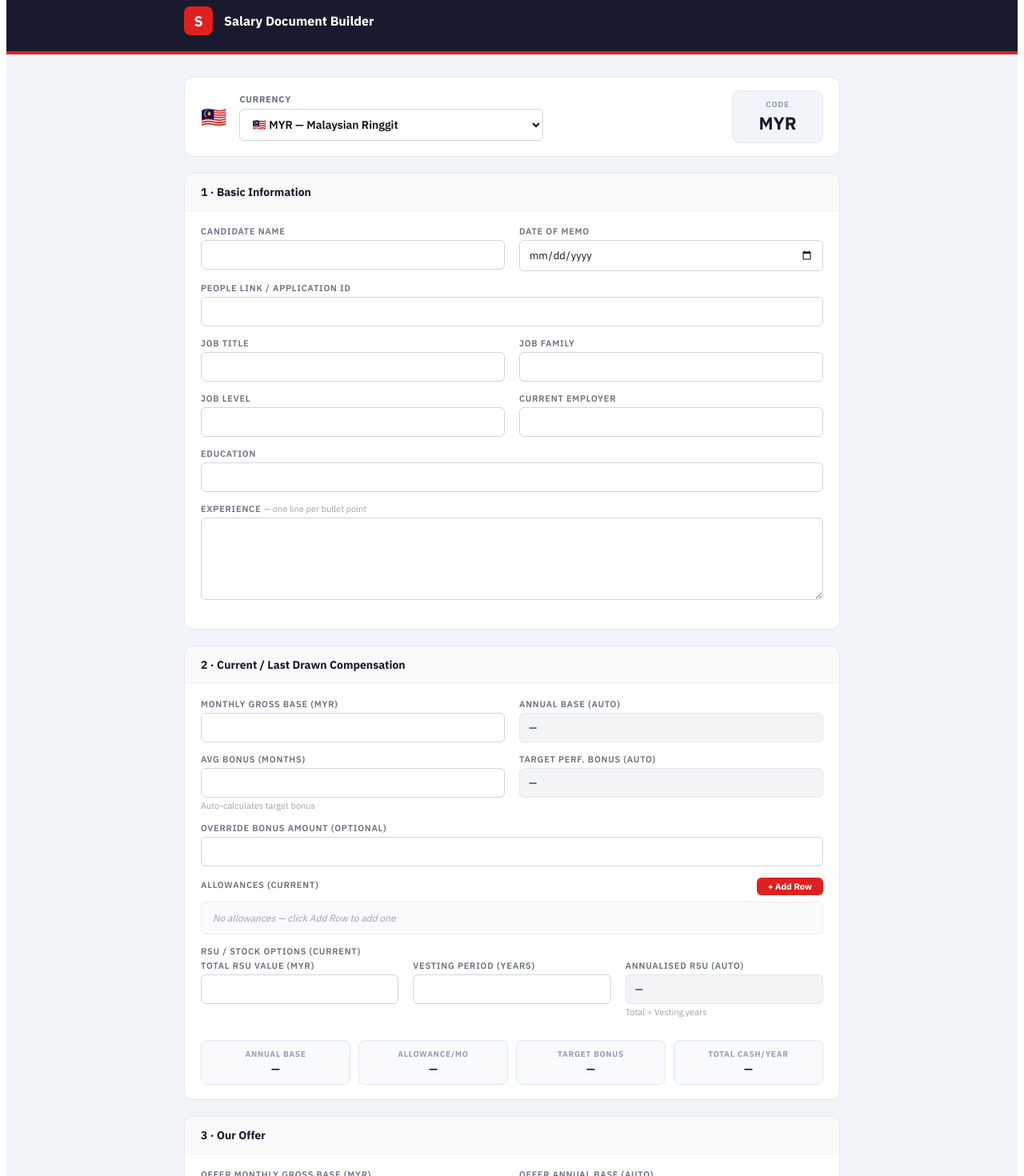
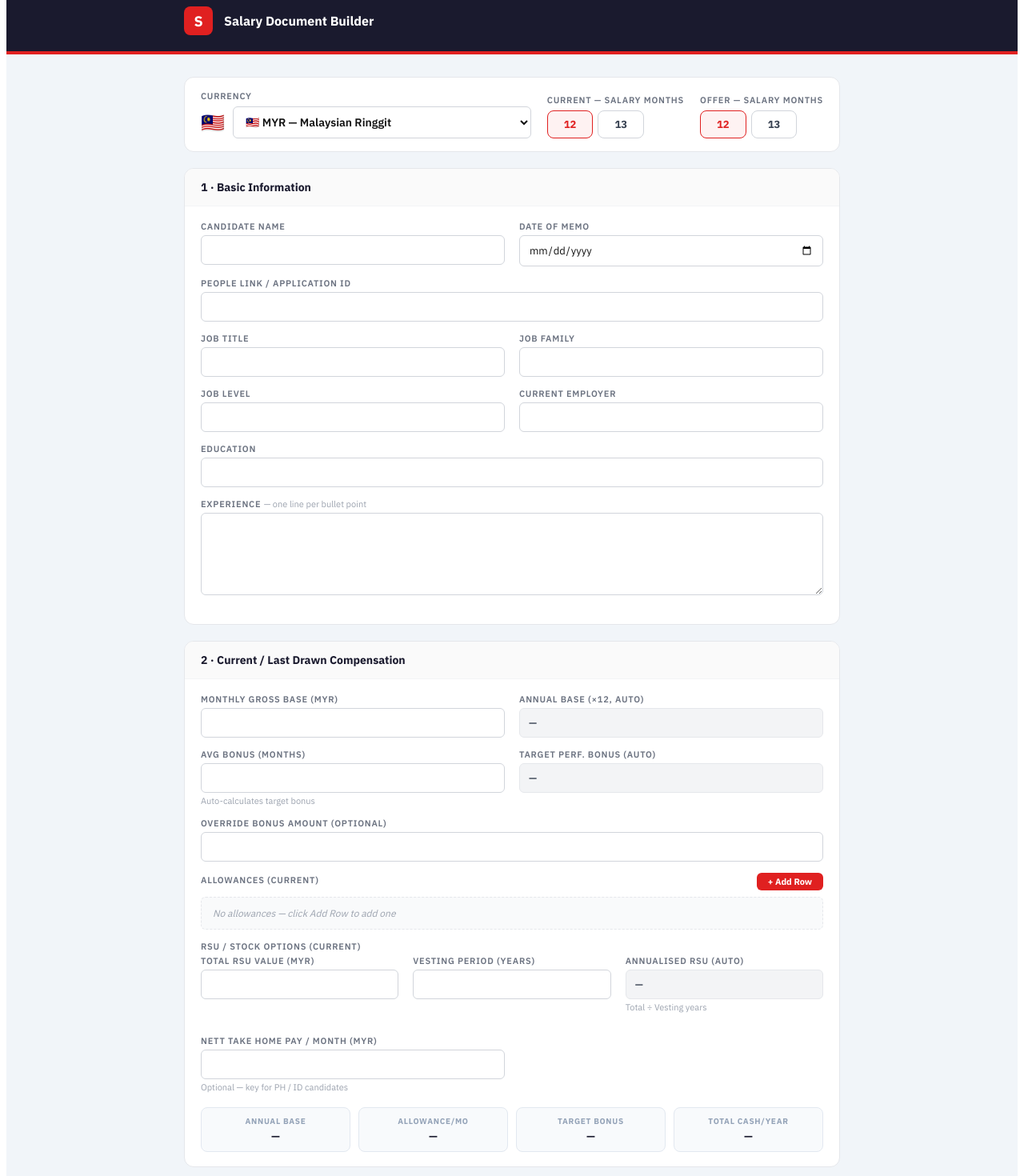
Before and after one commit to MKCFSEA/salary-document-generator, a React (Vite) app in the folder salary-memo/: page / in a window 1280 px wide. Shown: the part 20-1490 px from the top of the page at 80% size. Built offline with nearby package versions, Linux system fonts and the light colour scheme.

Commit message:
Update App.jsx

```diff
--- a/salary-memo/src/App.jsx
+++ b/salary-memo/src/App.jsx
@@ -7,16 +7,16 @@ import {
 import { saveAs } from "file-saver";
 
 const SEA_CURRENCIES = [
-  { code: "MYR", label: "MYR — Malaysian Ringgit",   locale: "en-MY", flag: "🇲🇾" },
-  { code: "SGD", label: "SGD — Singapore Dollar",    locale: "en-SG", flag: "🇸🇬" },
-  { code: "IDR", label: "IDR — Indonesian Rupiah",   locale: "id-ID", flag: "🇮🇩" },
-  { code: "THB", label: "THB — Thai Baht",            locale: "th-TH", flag: "🇹🇭" },
-  { code: "PHP", label: "PHP — Philippine Peso",      locale: "en-PH", flag: "🇵🇭" },
-  { code: "VND", label: "VND — Vietnamese Dong",      locale: "vi-VN", flag: "🇻🇳" },
-  { code: "MMK", label: "MMK — Myanmar Kyat",         locale: "my-MM", flag: "🇲🇲" },
-  { code: "KHR", label: "KHR — Cambodian Riel",       locale: "km-KH", flag: "🇰🇭" },
-  { code: "LAK", label: "LAK — Lao Kip",              locale: "lo-LA", flag: "🇱🇦" },
-  { code: "BND", label: "BND — Brunei Dollar",        locale: "ms-BN", flag: "🇧🇳" },
+  { code: "MYR", label: "MYR — Malaysian Ringgit",  locale: "en-MY", flag: "🇲🇾", defaultMonths: 12 },
+  { code: "SGD", label: "SGD — Singapore Dollar",   locale: "en-SG", flag: "🇸🇬", defaultMonths: 12 },
+  { code: "IDR", label: "IDR — Indonesian Rupiah",   locale: "id-ID", flag: "🇮🇩", defaultMonths: 13 },
+  { code: "THB", label: "THB — Thai Baht",            locale: "th-TH", flag: "🇹🇭", defaultMonths: 12 },
+  { code: "PHP", label: "PHP — Philippine Peso",      locale: "en-PH", flag: "🇵🇭", defaultMonths: 13 },
+  { code: "VND", label: "VND — Vietnamese Dong",      locale: "vi-VN", flag: "🇻🇳", defaultMonths: 12 },
+  { code: "MMK", label: "MMK — Myanmar Kyat",         locale: "my-MM", flag: "🇲🇲", defaultMonths: 12 },
+  { code: "KHR", label: "KHR — Cambodian Riel",       locale: "km-KH", flag: "🇰🇭", defaultMonths: 12 },
+  { code: "LAK", label: "LAK — Lao Kip",              locale: "lo-LA", flag: "🇱🇦", defaultMonths: 12 },
+  { code: "BND", label: "BND — Brunei Dollar",        locale: "ms-BN", flag: "🇧🇳", defaultMonths: 12 },
 ];
 
 const n = (v) => parseFloat(v) || 0;
@@ -126,17 +126,18 @@ function Grid({ cols = 2, children }) {
   return <div style={{ display: "grid", gridTemplateColumns: `repeat(${cols}, 1fr)`, gap: "0 18px" }}>{children}</div>;
 }
 
-function DeltaPreview({ curr, offer, signOn, currAllowances, offerAllowances, fmt }) {
+function DeltaPreview({ curr, offer, signOn, currAllowances, offerAllowances, fmt, salaryMonths, offerSalaryMonths }) {
   const cAllow = sumAllow(currAllowances);
   const oAllow = sumAllow(offerAllowances);
   const rows = [
     { label: "Monthly Base", c: curr.monthly, o: offer.monthly },
-    { label: "Annual Base (×12)", c: curr.annual, o: offer.annual },
+    { label: `Annual Base (×${salaryMonths} / ×${offerSalaryMonths})`, c: curr.annual, o: offer.annual },
     ...(cAllow || oAllow ? [{ label: "Total Allowance / month", c: cAllow || null, o: oAllow || null }] : []),
     ...(curr.rsuTotal || offer.rsuTotal ? [{ label: "RSU / Options (Total)", c: curr.rsuTotal || null, o: offer.rsuTotal || null }] : []),
     ...(curr.rsuAnnual || offer.rsuAnnual ? [{ label: "RSU / Options (Annualised)", c: curr.rsuAnnual || null, o: offer.rsuAnnual || null }] : []),
     { label: "Target Bonus", c: curr.bonus, o: offer.bonus },
     { label: "Total Cash / Year", c: curr.ttc, o: offer.ttc, bold: true },
+    ...(curr.nettTakeHome || offer.nettTakeHome ? [{ label: "Nett Take Home / month", c: curr.nettTakeHome || null, o: offer.nettTakeHome || null }] : []),
     ...(signOn ? [{ label: "Sign-on (one-time)", c: null, o: signOn }] : []),
     { label: "Effective 1st-Year Pkg", c: curr.ttc, o: offer.firstYear, bold: true, highlight: true },
   ];
@@ -216,19 +217,8 @@ function JustificationBlock({ items, onChange }) {
 }
 
 async function generateDocx(payload) {
-  const { currencyCode, currencyLocale } = payload;
-
-  const C = (v) => {
-    if (!v && v !== 0) return "—";
-    const num = n(v);
-    if (!num) return "—";
-    try {
-      return `${currencyCode} ${num.toLocaleString(currencyLocale, { minimumFractionDigits: 0, maximumFractionDigits: 0 })}`;
-    } catch {
-      return `${currencyCode} ${num.toLocaleString("en-US", { minimumFractionDigits: 0, maximumFractionDigits: 0 })}`;
-    }
-  };
-
+  const { currencyCode, currencyLocale, salaryMonths, offerSalaryMonths } = payload;
+  const C = (v) => fmtCurrency(v, currencyCode, currencyLocale);
   const fmtD = (v) => { if (v === null || v === undefined) return "—"; const s = v > 0 ? "▲" : "▼"; return `${s} ${Math.abs(v).toFixed(2)}%`; };
   const pctC = (c, o) => { if (!n(c) || !n(o)) return null; return ((n(o) - n(c)) / n(c)) * 100; };
 
@@ -280,37 +270,33 @@ async function generateDocx(payload) {
 
   const expLines = (experience || "").split("\n").filter(l => l.trim());
 
+  // ── Comp table rows: Monthly Base → Month → Target Bonus → Allowance (total) → RSU → Other → TCC → Nett Take Home → Total Package ──
   const compRows = [];
   let even = true;
   const cr = (label, c, o, d, bold = false) => { compRows.push(compRow(label, c, o, d, even, bold)); even = !even; };
 
   cr("Monthly Base", C(curr.monthly), C(offer.monthly), pctC(curr.monthly, offer.monthly));
-  cr("Month", "12", "12", null);
+  cr("Month", String(salaryMonths), String(offerSalaryMonths), null);
+  cr("Target Bonus", C(curr.bonus), C(offer.bonus), pctC(curr.bonus, offer.bonus));
 
-  const allTypes = [...new Set([
-    ...currAllowances.map(r => r.type || "Allowance"),
-    ...offerAllowances.map(r => r.type || "Allowance"),
-  ])];
-  allTypes.forEach(type => {
-    const cR = currAllowances.find(r => (r.type || "Allowance") === type);
-    const oR = offerAllowances.find(r => (r.type || "Allowance") === type);
-    cr(
-      `${type}${cR?.freq && cR.freq !== "Monthly" ? ` (${cR.freq})` : ""}`,
-      C(cR?.amount), C(oR?.amount), pctC(cR?.amount, oR?.amount)
-    );
-  });
+  // Allowances — single total row (no breakdown by type)
   const cAllowTotal = sumAllow(currAllowances);
   const oAllowTotal = sumAllow(offerAllowances);
-  if (allTypes.length > 1) cr("Total Allowance / month", C(cAllowTotal), C(oAllowTotal), pctC(cAllowTotal, oAllowTotal));
+  if (cAllowTotal || oAllowTotal)
+    cr("Total Allowance / month", C(cAllowTotal), C(oAllowTotal), pctC(cAllowTotal, oAllowTotal));
 
   if (n(curr.rsuTotal) || n(offer.rsuTotal))
     cr("Stock / Option (Total Grant)", C(curr.rsuTotal), C(offer.rsuTotal), pctC(curr.rsuTotal, offer.rsuTotal));
   if (n(curr.rsuAnnual) || n(offer.rsuAnnual))
     cr("Stock / Option (Annualised)", C(curr.rsuAnnual), C(offer.rsuAnnual), pctC(curr.rsuAnnual, offer.rsuAnnual));
 
-  cr("Target Bonus (month)", C(curr.bonus), C(offer.bonus), pctC(curr.bonus, offer.bonus));
   cr("Other Cash / Year", "—", "—", null);
   cr("Total Cash / Year", C(curr.ttc), C(offer.ttc), pctC(curr.ttc, offer.ttc));
+
+  // Nett Take Home row (only if filled)
+  if (n(curr.nettTakeHome) || n(offer.nettTakeHome))
+    cr("Nett Take Home Pay / month", C(curr.nettTakeHome), C(offer.nettTakeHome), pctC(curr.nettTakeHome, offer.nettTakeHome));
+
   compRows.push(compRow("Total Package", C(curr.ttc), C(offer.ttc), pctC(curr.ttc, offer.ttc), even, true));
 
   const bD = pctC(curr.monthly, offer.monthly);
@@ -321,12 +307,14 @@ async function generateDocx(payload) {
     tD !== null ? `Total package ${tD < 0 ? "decrease" : "increase"} by ${Math.abs(tD).toFixed(2)}%` : null,
   ].filter(Boolean);
 
-  const breakdownLines = [
-    ...currAllowances.filter(r => n(r.amount)).map(r => `${r.type || "Allowance"}: ${C(r.amount)} (${r.freq || "Monthly"})`),
+  // ── Current/Last Drawn detail lines — plain para(), no bullets, same indent level as Monthly Gross Base ──
+  const detailLines = [
+    ...(cAllowTotal ? [`Total Allowance: ${C(cAllowTotal)} / month  (${C(cAllowTotal * 12)} / year)`] : []),
     ...(n(curr.rsuTotal) ? [
       `RSU / Stock Options — Total Grant: ${C(curr.rsuTotal)}`,
       `RSU / Stock Options — Annualised (over ${curr.rsuVestYears || "?"} years): ${C(curr.rsuAnnual)}`,
     ] : []),
+    ...(n(curr.nettTakeHome) ? [`Nett Take Home Pay: ${C(curr.nettTakeHome)} / month`] : []),
   ];
 
   const doc = new Document({
@@ -357,8 +345,8 @@ async function generateDocx(payload) {
         spacer(),
 
         heading("Current/Last Drawn Salary Details"),
-        para(`Monthly Gross Base: ${C(curr.monthly)} x 12`),
-        ...breakdownLines.map(l => bullet(l)),
+        para(`Monthly Gross Base: ${C(curr.monthly)} x ${salaryMonths}`),
+        ...detailLines.map(l => para(l)),
         spacer(),
 
         new Table({
@@ -426,6 +414,8 @@ async function generateDocx(payload) {
 
 export default function App() {
   const [currency, setCurrency] = useState(SEA_CURRENCIES[0]);
+  const [salaryMonths, setSalaryMonths] = useState(12);
+  const [offerSalaryMonths, setOfferSalaryMonths] = useState(12);
 
   const [name, setName] = useState("");
   const [peopleLink, setPeopleLink] = useState("");
@@ -443,6 +433,7 @@ export default function App() {
   const [currRSUVestYears, setCurrRSUVestYears] = useState("");
   const [bonusMonths, setBonusMonths] = useState("");
   const [currBonusOverride, setCurrBonusOverride] = useState("");
+  const [currNettTakeHome, setCurrNettTakeHome] = useState("");
 
   const [offerMonthly, setOfferMonthly] = useState("");
   const [offerAllowances, setOfferAllowances] = useState([]);
@@ -450,6 +441,7 @@ export default function App() {
   const [offerRSUVestYears, setOfferRSUVestYears] = useState("");
   const [offerBonusMonths, setOfferBonusMonths] = useState("");
   const [offerBonusOverride, setOfferBonusOverride] = useState("");
+  const [offerNettTakeHome, setOfferNettTakeHome] = useState("");
   const [signOnAmt, setSignOnAmt] = useState("");
   const [signOnSchedule, setSignOnSchedule] = useState("");
   const [signOnBond, setSignOnBond] = useState("");
@@ -459,13 +451,20 @@ export default function App() {
 
   const fmt = (v) => fmtCurrency(v, currency.code, currency.locale);
 
-  const currAnnual = n(currMonthly) * 12;
+  const handleCurrencyChange = (code) => {
+    const c = SEA_CURRENCIES.find(x => x.code === code);
+    setCurrency(c);
+    setSalaryMonths(c.defaultMonths);
+    setOfferSalaryMonths(c.defaultMonths);
+  };
+
+  const currAnnual = n(currMonthly) * salaryMonths;
   const currTotalAllowMonthly = sumAllow(currAllowances);
   const currRSUAnnual = (currRSUTotal && currRSUVestYears) ? n(currRSUTotal) / n(currRSUVestYears) : 0;
   const currBonus = currBonusOverride ? n(currBonusOverride) : n(currMonthly) * n(bonusMonths);
   const currTTC = currAnnual + (currTotalAllowMonthly * 12) + currBonus;
 
-  const offerAnnual = n(offerMonthly) * 12;
+  const offerAnnual = n(offerMonthly) * offerSalaryMonths;
   const offerTotalAllowMonthly = sumAllow(offerAllowances);
   const offerRSUAnnual = (offerRSUTotal && offerRSUVestYears) ? n(offerRSUTotal) / n(offerRSUVestYears) : 0;
   const offerBonus = offerBonusOverride ? n(offerBonusOverride) : n(offerMonthly) * n(offerBonusMonths || bonusMonths);
@@ -481,8 +480,8 @@ export default function App() {
   const signOnPctTTC = (offerTTC && signOnAmt) ? ((n(signOnAmt) / offerTTC) * 100).toFixed(2) : null;
   const signOnMonths = (offerMonthly && signOnAmt) ? (n(signOnAmt) / n(offerMonthly)).toFixed(2) : null;
 
-  const curr = { monthly: n(currMonthly), annual: currAnnual, rsuTotal: n(currRSUTotal), rsuAnnual: currRSUAnnual, bonus: currBonus, ttc: currTTC };
-  const offer = { monthly: n(offerMonthly), annual: offerAnnual, rsuTotal: n(offerRSUTotal), rsuAnnual: offerRSUAnnual, bonus: offerBonus, ttc: offerTTC, firstYear: offerFirstYear };
+  const curr = { monthly: n(currMonthly), annual: currAnnual, rsuTotal: n(currRSUTotal), rsuAnnual: currRSUAnnual, bonus: currBonus, ttc: currTTC, nettTakeHome: n(currNettTakeHome) };
+  const offer = { monthly: n(offerMonthly), annual: offerAnnual, rsuTotal: n(offerRSUTotal), rsuAnnual: offerRSUAnnual, bonus: offerBonus, ttc: offerTTC, firstYear: offerFirstYear, nettTakeHome: n(offerNettTakeHome) };
   const canGenerate = !!(name && offerMonthly);
 
   const generate = async () => {
@@ -494,6 +493,8 @@ export default function App() {
         currAllowances, offerAllowances,
         currencyCode: currency.code,
         currencyLocale: currency.locale,
+        salaryMonths,
+        offerSalaryMonths,
         curr: { ...curr, rsuVestYears: currRSUVestYears },
         offer: { ...offer, signOn: n(signOnAmt), signOnMonths, signOnPctTTC, signOnSchedule, signOnBond },
         deltas: { base: pct(currMonthly, offerMonthly), ttc: ttcDelta, firstYear: firstYearDelta, isPremium },
@@ -505,6 +506,8 @@ export default function App() {
       setStatus("error");
     }
   };
+
+  const monthsOptions = [12, 13];
 
   return (
     <div style={{ minHeight: "100vh", background: "#f1f5f9", fontFamily: FONT }}>
@@ -527,26 +530,50 @@ export default function App() {
 
       <div style={{ maxWidth: 820, margin: "0 auto", padding: "28px 24px 60px" }}>
 
-        <div style={{ background: "#fff", border: "1px solid #e5e7eb", borderRadius: 12, marginBottom: 20, padding: "16px 20px", display: "flex", alignItems: "center", gap: 16 }}>
-          <div style={{ fontSize: 26 }}>{currency.flag}</div>
-          <div style={{ flex: 1 }}>
-            <div style={{ fontSize: 11, fontWeight: 700, letterSpacing: "0.07em", textTransform: "uppercase", color: "#6b7280", marginBottom: 5, fontFamily: FONT }}>Currency</div>
-            <select
-              value={currency.code}
-              onChange={e => setCurrency(SEA_CURRENCIES.find(c => c.code === e.target.value))}
-              style={{ ...inputStyle, fontWeight: 600, fontSize: 14, maxWidth: 380, cursor: "pointer" }}
-              onFocus={e => e.target.style.borderColor = RED}
-              onBlur={e => e.target.style.borderColor = "#d1d5db"}
-            >
-              {SEA_CURRENCIES.map(c => (
-                <option key={c.code} value={c.code}>{c.flag}  {c.label}</option>
-              ))}
-            </select>
+        {/* ── Currency + Salary Months ── */}
+        <div style={{ background: "#fff", border: "1px solid #e5e7eb", borderRadius: 12, marginBottom: 20, padding: "16px 20px" }}>
+          <div style={{ display: "flex", alignItems: "flex-end", gap: 20, flexWrap: "wrap" }}>
+            <div style={{ flex: "1 1 240px" }}>
+              <div style={{ ...labelStyle, marginBottom: 6 }}>Currency</div>
+              <div style={{ display: "flex", alignItems: "center", gap: 10 }}>
+                <span style={{ fontSize: 24 }}>{currency.flag}</span>
+                <select value={currency.code} onChange={e => handleCurrencyChange(e.target.value)}
+                  style={{ ...inputStyle, fontWeight: 600, fontSize: 14, cursor: "pointer" }}
+                  onFocus={e => e.target.style.borderColor = RED} onBlur={e => e.target.style.borderColor = "#d1d5db"}>
+                  {SEA_CURRENCIES.map(c => (
+                    <option key={c.code} value={c.code}>{c.flag}  {c.label}</option>
+                  ))}
+                </select>
+              </div>
+            </div>
+            <div>
+              <div style={{ ...labelStyle, marginBottom: 6 }}>Current — Salary Months</div>
+              <div style={{ display: "flex", gap: 6 }}>
+                {monthsOptions.map(m => (
+                  <button key={m} onClick={() => setSalaryMonths(m)}
+                    style={{ padding: "8px 20px", borderRadius: 8, border: `1.5px solid ${salaryMonths === m ? RED : "#d1d5db"}`, background: salaryMonths === m ? "#fef2f2" : "#fff", color: salaryMonths === m ? RED : "#374151", fontWeight: 700, fontSize: 13, cursor: "pointer", fontFamily: FONT, transition: "all 0.15s" }}>
+                    {m}
+                  </button>
+                ))}
+              </div>
+            </div>
+            <div>
+              <div style={{ ...labelStyle, marginBottom: 6 }}>Offer — Salary Months</div>
+              <div style={{ display: "flex", gap: 6 }}>
+                {monthsOptions.map(m => (
+                  <button key={m} onClick={() => setOfferSalaryMonths(m)}
+                    style={{ padding: "8px 20px", borderRadius: 8, border: `1.5px solid ${offerSalaryMonths === m ? RED : "#d1d5db"}`, background: offerSalaryMonths === m ? "#fef2f2" : "#fff", color: offerSalaryMonths === m ? RED : "#374151", fontWeight: 700, fontSize: 13, cursor: "pointer", fontFamily: FONT, transition: "all 0.15s" }}>
+                    {m}
+                  </button>
+                ))}
+              </div>
+            </div>
           </div>
-          <div style={{ background: "#f1f5f9", border: "1px solid #e2e8f0", borderRadius: 10, padding: "10px 20px", textAlign: "center", minWidth: 72 }}>
-            <div style={{ fontSize: 10, fontWeight: 700, letterSpacing: "0.07em", textTransform: "uppercase", color: "#94a3b8", marginBottom: 2 }}>Code</div>
-            <div style={{ fontSize: 22, fontWeight: 800, color: DARK }}>{currency.code}</div>
-          </div>
+          {currency.defaultMonths === 13 && (
+            <div style={{ marginTop: 12, padding: "8px 12px", background: "#eff6ff", border: "1px solid #bfdbfe", borderRadius: 6, fontSize: 12, color: "#1d4ed8" }}>
+              ℹ️ {currency.flag} {currency.code} typically uses a 13-month salary structure — auto-applied. You can adjust manually above.
+            </div>
+          )}
         </div>
 
         <Card title="1 · Basic Information">
@@ -586,7 +613,7 @@ export default function App() {
         <Card title="2 · Current / Last Drawn Compensation">
           <Grid>
             <Field label={`Monthly Gross Base (${currency.code})`} value={currMonthly} onChange={setCurrMonthly} type="number" />
-            <Field label="Annual Base (auto)" autoVal={currMonthly ? fmt(currAnnual) : ""} />
+            <Field label={`Annual Base (×${salaryMonths}, auto)`} autoVal={currMonthly ? fmt(currAnnual) : ""} />
           </Grid>
           <Grid>
             <Field label="Avg Bonus (months)" value={bonusMonths} onChange={setBonusMonths} type="number" hint="Auto-calculates target bonus" />
@@ -602,9 +629,13 @@ export default function App() {
               <Field label="Annualised RSU (auto)" autoVal={currRSUAnnual ? fmt(currRSUAnnual) : ""} hint="Total ÷ Vesting years" />
             </div>
           </div>
-          <div style={{ display: "flex", gap: 10, marginTop: 4 }}>
+          <Grid>
+            <Field label={`Nett Take Home Pay / month (${currency.code})`} value={currNettTakeHome} onChange={setCurrNettTakeHome} type="number" hint="Optional — key for PH / ID candidates" />
+            <div />
+          </Grid>
+          <div style={{ display: "flex", gap: 10, marginTop: 4, flexWrap: "wrap" }}>
             {[["Annual Base", fmt(currAnnual)], ["Allowance/mo", currTotalAllowMonthly ? fmt(currTotalAllowMonthly) : "—"], ["Target Bonus", fmt(currBonus)], ["Total Cash/Year", fmt(currTTC)]].map(([k, v]) => (
-              <div key={k} style={{ flex: 1, background: "#f8fafc", border: "1px solid #e2e8f0", borderRadius: 8, padding: "10px 14px", textAlign: "center" }}>
+              <div key={k} style={{ flex: "1 1 120px", background: "#f8fafc", border: "1px solid #e2e8f0", borderRadius: 8, padding: "10px 14px", textAlign: "center" }}>
                 <div style={{ fontSize: 10, fontWeight: 700, letterSpacing: "0.07em", textTransform: "uppercase", color: "#94a3b8", marginBottom: 3 }}>{k}</div>
                 <div style={{ fontSize: 14, fontWeight: 700, color: DARK }}>{v}</div>
               </div>
@@ -615,7 +646,7 @@ export default function App() {
         <Card title="3 · Our Offer">
           <Grid>
             <Field label={`Offer Monthly Gross Base (${currency.code})`} value={offerMonthly} onChange={setOfferMonthly} type="number" />
-            <Field label="Offer Annual Base (auto)" autoVal={offerMonthly ? fmt(offerAnnual) : ""} />
+            <Field label={`Offer Annual Base (×${offerSalaryMonths}, auto)`} autoVal={offerMonthly ? fmt(offerAnnual) : ""} />
           </Grid>
           <Grid>
             <Field label="Offer Bonus Months (blank = same as current)" value={offerBonusMonths} onChange={setOfferBonusMonths} type="number" placeholder={bonusMonths ? `Defaulting to ${bonusMonths} months` : ""} />
@@ -632,6 +663,10 @@ export default function App() {
             </div>
           </div>
           <Grid>
+            <Field label={`Nett Take Home Pay / month (${currency.code})`} value={offerNettTakeHome} onChange={setOfferNettTakeHome} type="number" hint="Optional — key for PH / ID candidates" />
+            <div />
+          </Grid>
+          <Grid>
             <Field label={`Sign-on Bonus (${currency.code})`} value={signOnAmt} onChange={setSignOnAmt} type="number" hint={hasSignOn ? "Justification section required" : ""} />
             <Field label="Sign-on as % of TTC (auto)" autoVal={signOnPctTTC ? `${signOnPctTTC}%  (${signOnMonths} months)` : ""} />
           </Grid>
@@ -641,7 +676,7 @@ export default function App() {
               <Field label="Bond Period" value={signOnBond} onChange={setSignOnBond} />
             </Grid>
           )}
-          {offerMonthly && <DeltaPreview curr={curr} offer={offer} signOn={n(signOnAmt)} currAllowances={currAllowances} offerAllowances={offerAllowances} fmt={fmt} />}
+          {offerMonthly && <DeltaPreview curr={curr} offer={offer} signOn={n(signOnAmt)} currAllowances={currAllowances} offerAllowances={offerAllowances} fmt={fmt} salaryMonths={salaryMonths} offerSalaryMonths={offerSalaryMonths} />}
           {offerMonthly && (
             <div style={{ display: "flex", gap: 10, marginTop: 14 }}>
               {[["Base Change", pct(currMonthly, offerMonthly)], ["TTC Change", ttcDelta], ["1st-Year Package", firstYearDelta]].map(([k, v]) => (
```
